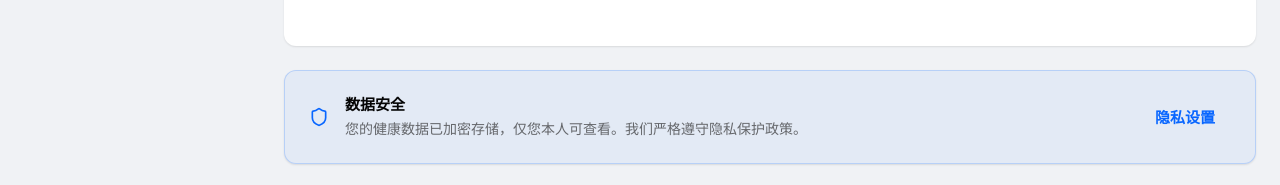
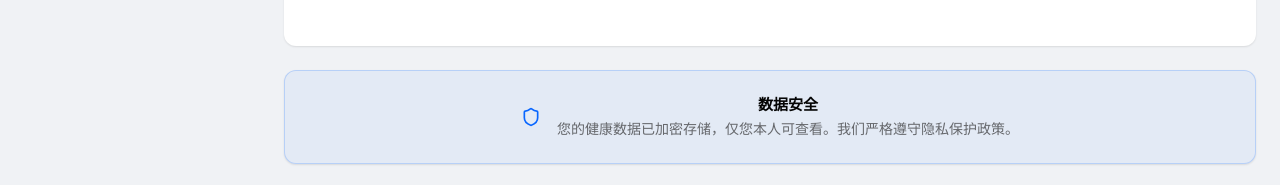
Before and after one commit to DabRlin/health-agent, a Vue app in the folder frontend/: page /profile in a window 1280 px wide. Shown: the part 1039-1224 px from the top of the page. Built offline with nearby package versions, Linux system fonts and the light colour scheme; no server answers; sample sign-in values are in the browser's storage.

Commit message:
fix: 移除隐私设置按钮，数据安全栏内容居中

```diff
--- a/frontend/src/views/Profile.vue
+++ b/frontend/src/views/Profile.vue
@@ -565,7 +565,6 @@ onMounted(() => {
             您的健康数据已加密存储，仅您本人可查看。我们严格遵守隐私保护政策。
           </p>
         </div>
-        <button class="btn btn-ghost" @click="$router.push('/settings')">隐私设置</button>
       </div>
     </section>
 
@@ -1291,18 +1290,16 @@ onMounted(() => {
 .privacy-card {
   display: flex;
   align-items: center;
+  justify-content: center;
   gap: var(--spacing-md);
   background-color: rgba(8, 102, 255, 0.05);
   border: 1px solid rgba(8, 102, 255, 0.2);
+  text-align: center;
 }
 
 .privacy-icon {
   color: var(--color-primary);
   flex-shrink: 0;
-}
-
-.privacy-content {
-  flex: 1;
 }
 
 .privacy-content h4 {
```
